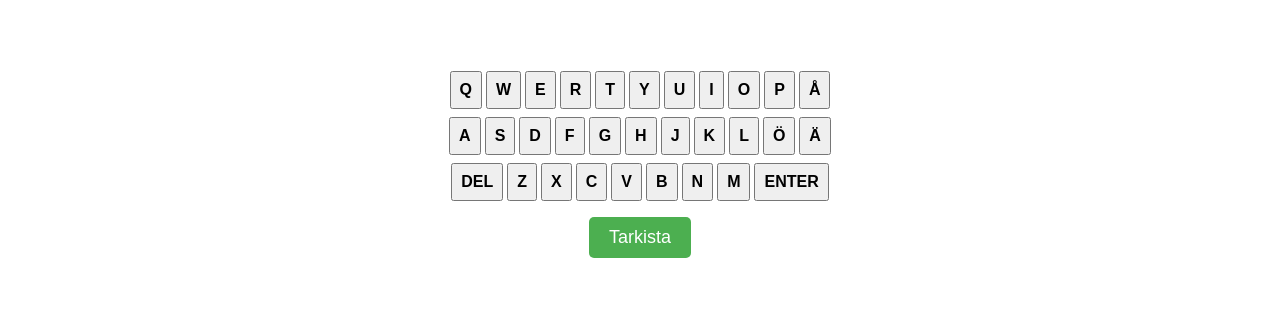
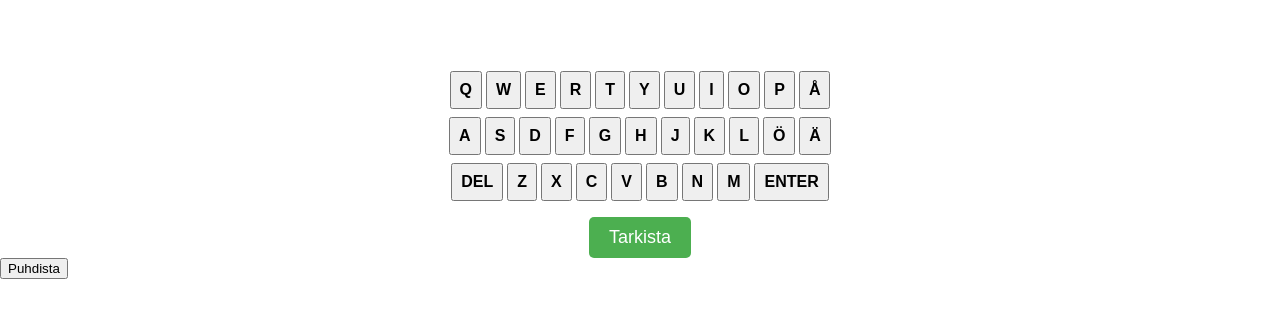
Before and after one commit to LoneToast385/SanaKetjuPeli, a website: page public/html/index.html in a window 1280 px wide. Shown: the part 51-368 px from the top of the page. Drawn offline with Linux system fonts and the light colour scheme; no server answers.

Commit message:
Update index.html

```diff
--- a/public/html/index.html
+++ b/public/html/index.html
@@ -63,6 +63,7 @@
         </div>
 
         <button id="tarkista-btn">Tarkista</button>
+        <button id="puhdista-btn">Puhdista</button>
     </div>
 
 
```
